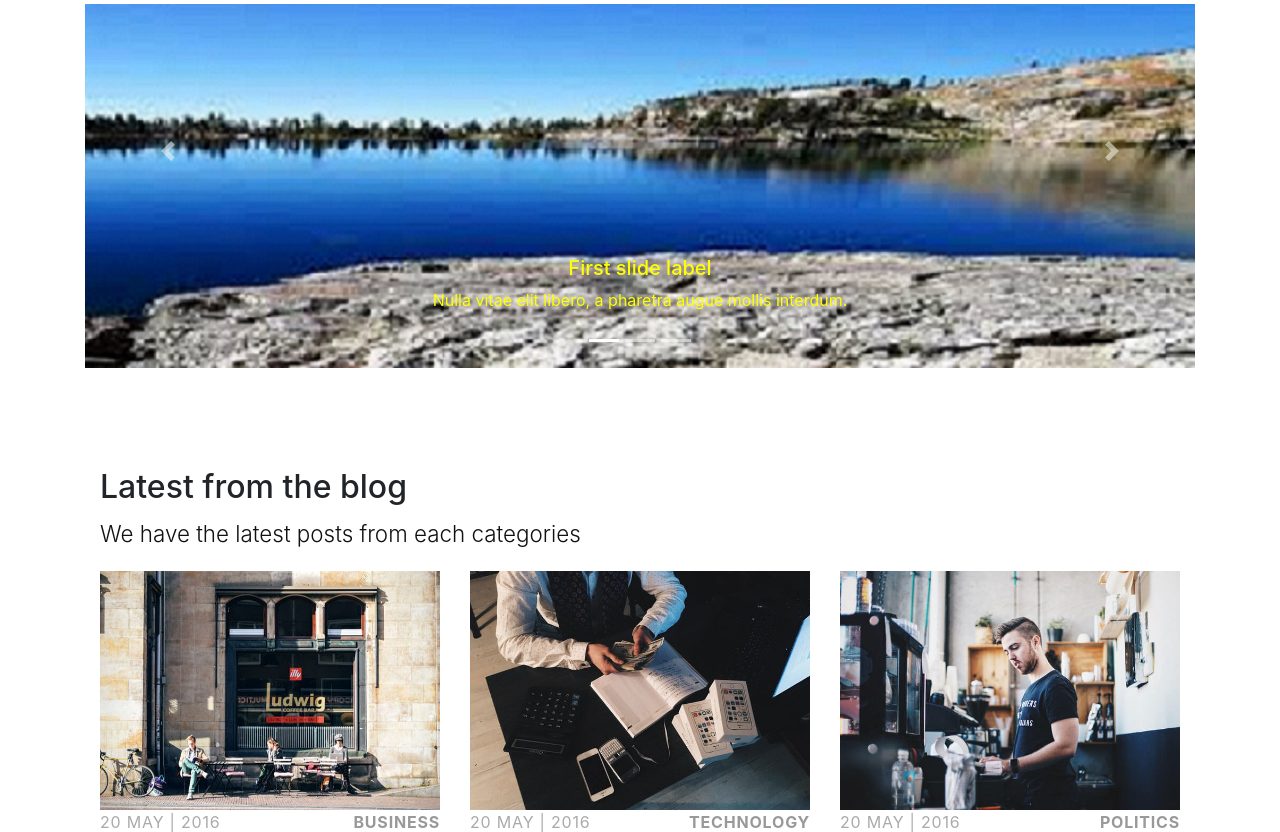
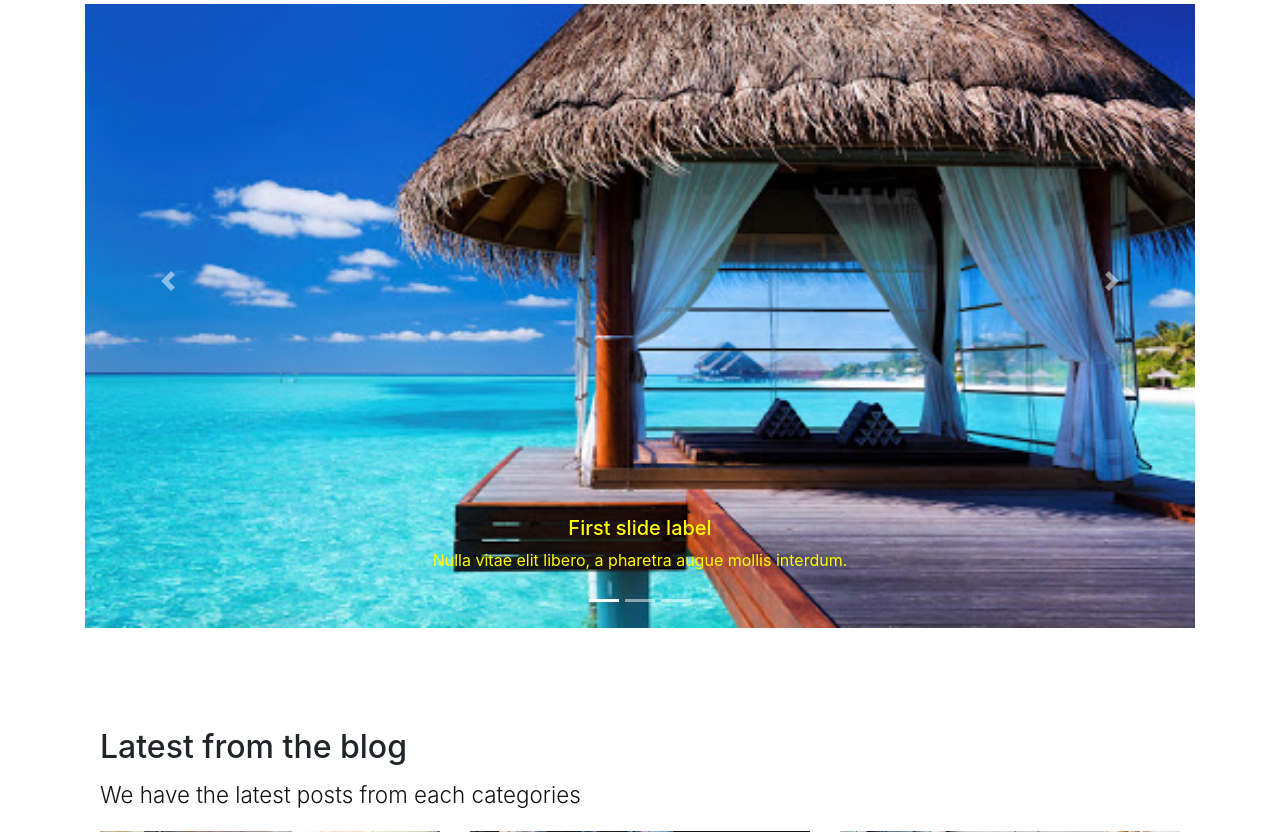
Before and after one commit to sirnusi/django-deployment-example, a Django app: page / in a window 1280 px wide. Shown: the part 66-898 px from the top of the page. Run offline with Django 3.2, Linux system fonts and the light colour scheme; some libraries are stand-ins or nearby versions.

Commit message:
initial commit

```diff
--- a/blogapp/templates/blog_application/index.html
+++ b/blogapp/templates/blog_application/index.html
@@ -11,21 +11,21 @@
   </ol>
   <div class="carousel-inner">
     <div class="carousel-item active">
-      <img src="{% static 'images/download.jpg' %}" id="pictures" class="d-block w-100" alt="...">
+      <img src="{% static 'images/beach.jpg' %}" id="pictures" class="d-block w-100" alt="...">
       <div class="carousel-caption d-none d-md-block">
         <h5 style="color: yellow;">First slide label</h5>
         <p style="color: yellow;">Nulla vitae elit libero, a pharetra augue mollis interdum.</p>
       </div>
     </div>
     <div class="carousel-item">
-      <img src="{% static 'images/download.jpg' %}" id="pictures" class="d-block w-100" alt="...">
+      <img src="{% static 'images/candles.jpg' %}" id="pictures" class="d-block w-100" alt="...">
       <div class="carousel-caption d-none d-md-block">
         <h5 style="color: yellow;">Second slide label</h5>
         <p style="color: yellow;">Lorem ipsum dolor sit amet, consectetur adipiscing elit.</p>
       </div>
     </div>
     <div class="carousel-item">
-      <img src="{% static 'images/download.jpg' %}" id="pictures" class="d-block w-100" alt="...">
+      <img src="{% static 'images/king.jpg' %}" id="pictures" class="d-block w-100" alt="...">
       <div class="carousel-caption d-none d-md-block">
         <h5 style="color: yellow;">Third slide label</h5>
         <p style="color: yellow;">Praesent commodo cursus magna, vel scelerisque nisl consectetur.</p>
```
Also changed, not shown: blogapp/static/images/beach.jpg (added), blogapp/static/images/candles.jpg (added), blogapp/static/images/king.jpg (added).
